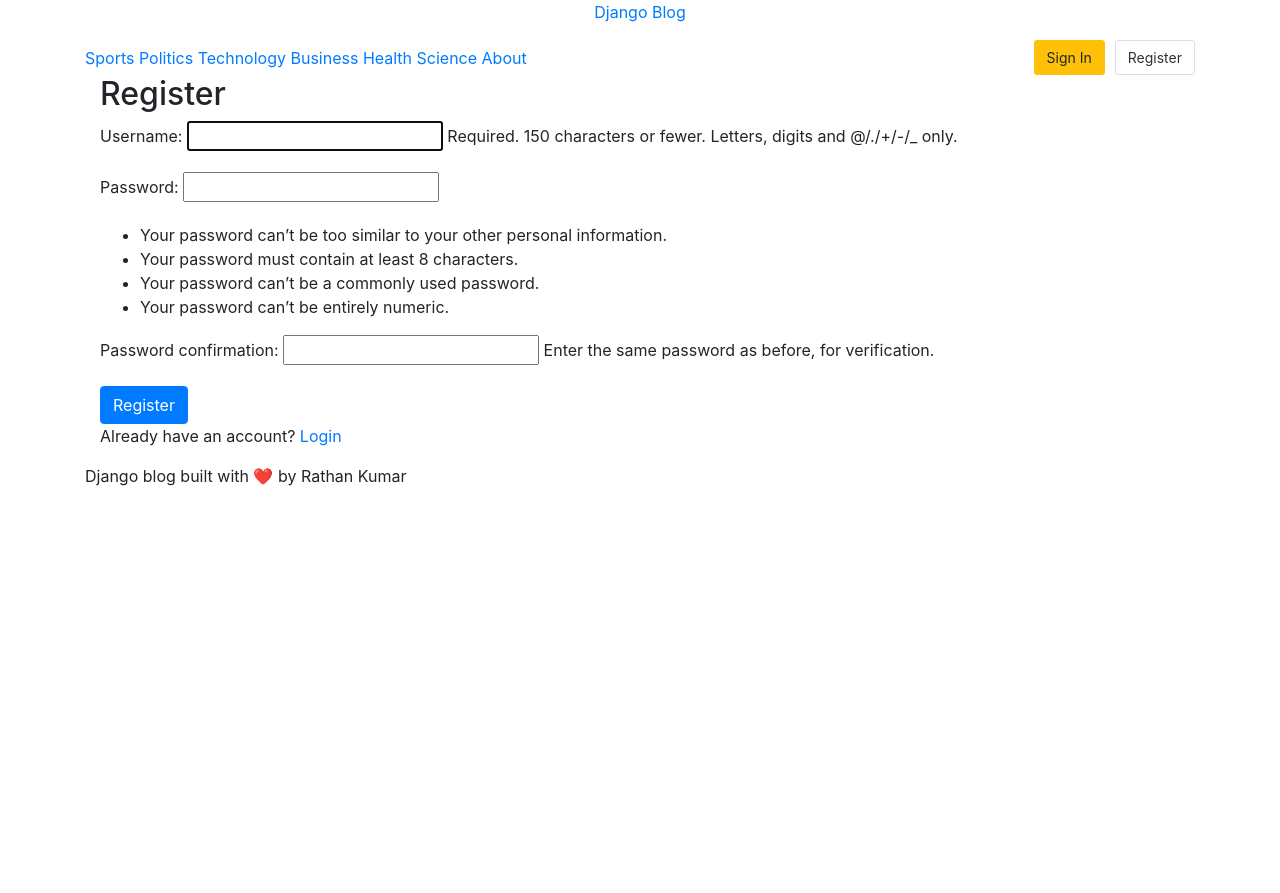
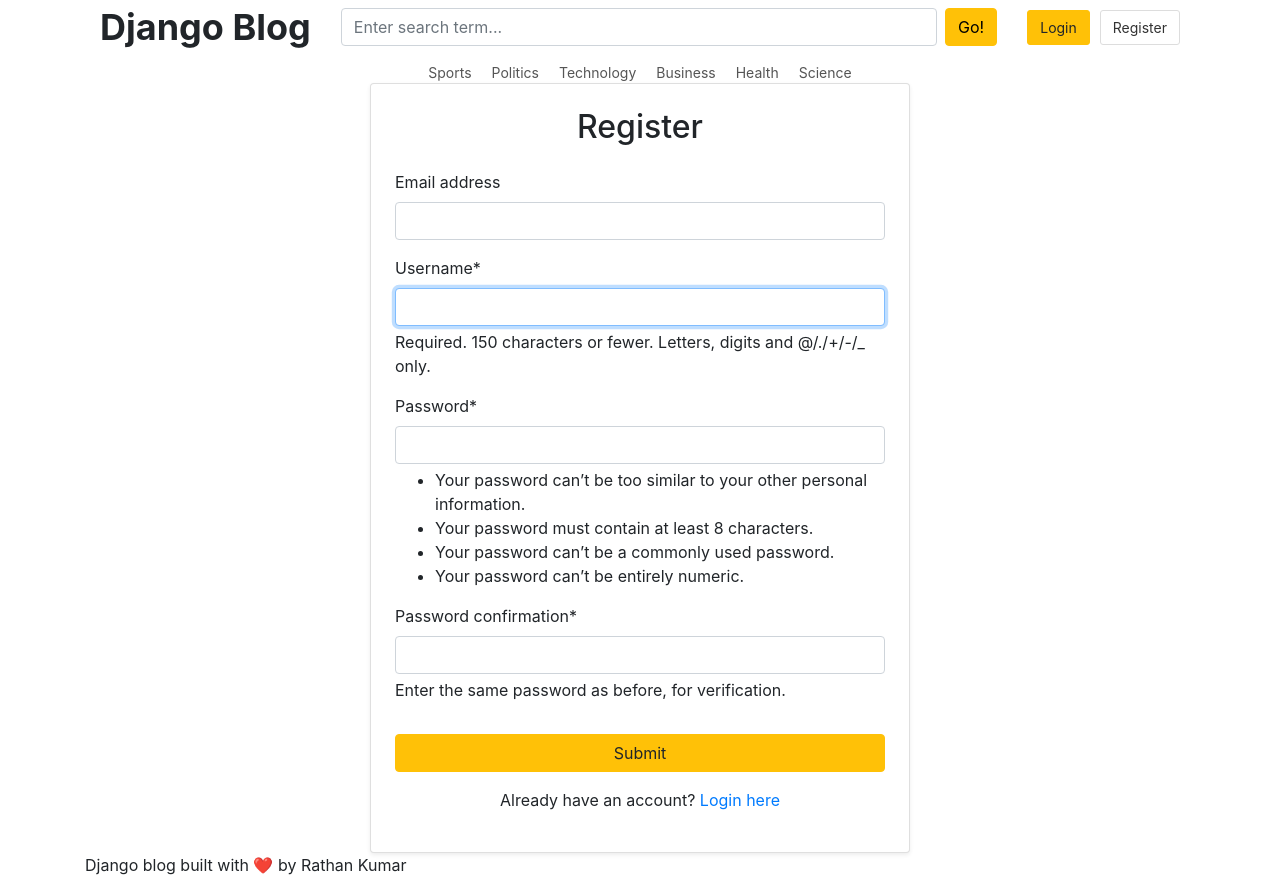
Before and after one commit to makilas157/blog, a Django app: page /register/ in a window 1280 px wide. Before the commit the page ends 486 px from the top, so only its background shows below. Run offline with Django 5.2, Linux system fonts and the light colour scheme; data comes from the database, SQL or seed files in the repository; both versions use the stored data as it was after the commit; some libraries are stand-ins or nearby versions.

Commit message:
Django Blog Completed

```diff
--- /dev/null
+++ b/blog/forms.py
@@ -0,0 +1,10 @@
+from django import forms
+from django.contrib.auth.forms import UserCreationForm
+from django.contrib.auth.models import User
+
+class CustomUserCreationForm(UserCreationForm):
+
+
+    class Meta:
+        model = User
+        fields = ['email','username']
--- a/blog/urls.py
+++ b/blog/urls.py
@@ -7,6 +7,7 @@ urlpatterns = [
     path('blog/<slug:slug>/comment/', views.add_comment, name='add_comment'),
     path('category/<int:category_id>/', views.posts_by_category, name='category'),
     path('search/', views.search, name='search'),
-    path('register/', views.register, name='register'),
+    path('register/', views.RegisterView.as_view(), name='register'),
+    path('login/', views.LoginView.as_view(), name='login'),
     path('about/', views.about_us, name='about'),
 ]
--- a/blog/views.py
+++ b/blog/views.py
@@ -2,10 +2,12 @@ from django.shortcuts import render, get_object_or_404, redirect
 from django.contrib.auth.decorators import login_required
 from django.contrib import messages
 from django.db.models import Q
-from django.contrib.auth.forms import UserCreationForm
+from django.core.paginator import Paginator
+from .forms import CustomUserCreationForm
 from django.contrib.auth import login
-from django.core.paginator import Paginator  # <--- IMPORTANT: NEW IMPORT
 from .models import Blog, Category, Comment, AboutUs, SocialLink
+from django.views import View
+from django.contrib.auth.forms import AuthenticationForm
 
 
 def home(request):
@@ -116,22 +118,35 @@ def search(request):
     return render(request, 'home.html', context)
 
 
-def register(request):
-    """User registration"""
-    if request.method == 'POST':
-        form = UserCreationForm(request.POST)
+# ================= Register View =================
+class RegisterView(View):
+    def get(self, request):
+        form = CustomUserCreationForm()
+        return render(request, 'register.html', {'form': form})
+
+    def post(self, request):
+        form = CustomUserCreationForm(request.POST)
         if form.is_valid():
             user = form.save()
             login(request, user)
             messages.success(request, '✅ Registration successful!')
             return redirect('home')
-    else:
-        form = UserCreationForm()
+        return render(request, 'register.html', {'form': form})
 
-    return render(request, 'register.html', {
-        'form': form,
-        'active_page': 'register',
-    })
+
+# ================= Login View =================
+class LoginView(View):
+    def get(self, request):
+        form = AuthenticationForm()
+        return render(request, 'login.html', {'form': form})
+
+    def post(self, request):
+        form = AuthenticationForm(request, data=request.POST)
+        if form.is_valid():
+            user = form.get_user()
+            login(request, user)
+            return redirect('home')
+        return render(request, 'login.html', {'form': form})
 
 
 def about_us(request):
--- a/blog_main/settings.py
+++ b/blog_main/settings.py
@@ -18,6 +18,8 @@ INSTALLED_APPS = [
     'whitenoise.runserver_nostatic',  # <--- ADD THIS BEFORE staticfiles
     'django.contrib.staticfiles',
     'blog', # ← Your app
+    'crispy_forms',
+    'crispy_bootstrap4',
 ]
 
 MIDDLEWARE = [
@@ -95,3 +97,5 @@ LOGIN_REDIRECT_URL = 'home'
 LOGOUT_REDIRECT_URL = 'home'
 
 DEFAULT_AUTO_FIELD = 'django.db.models.BigAutoField'
+
+CRISPY_TEMPLATE_PACK = 'bootstrap4'
--- a/blog_main/templates/base.html
+++ b/blog_main/templates/base.html
@@ -24,49 +24,67 @@
 
     <!-- ================= HEADER ================= -->
     <header class="blog-header">
+        <div class="container">
 
-        <!-- Title in center -->
-        <div class="text-center mb-3">
-            <a class="blog-header-logo" href="{% url 'home' %}">
+            <!-- Row 1: Title, Search, and Auth Buttons -->
+            <div class="row align-items-center justify-content-between mb-2">
+
+                <!-- Title (Left) -->
+                <div class="col-auto text-left">
+                    <a class="blog-header-logo" href="{% url 'home' %}" style="font-size: 36px; font-weight: bold; color: #212529; text-decoration: none;">
                         Django Blog
                     </a>
                 </div>
 
-        <!-- Category Nav & Auth buttons in one row -->
-        <div class="d-flex justify-content-between align-items-center">
+                <!-- Search Bar (Center) -->
+                <div class="col">
+                    <form method="GET" action="{% url 'search' %}" class="d-flex">
+                        <input type="text" name="keyword" class="form-control" placeholder="Enter search term...">
+                        <button type="submit" class="btn btn-warning ml-2" style="background-color:#ffc107; color:black;">
+                            Go!
+                        </button>
+                    </form>
+                </div>
 
-            <!-- Categories on the left side of this row -->
-            <nav class="category-nav">
-                {% for cat in categories %}
-                    <a href="{% url 'category' cat.id %}">
-                        {{ cat.category_name }}
-                    </a>
-                {% endfor %}
-                <a href="{% url 'about' %}">About</a>
-            </nav>
-
-            <!-- Auth Buttons on the right side of this row -->
-            <div class="auth-section" style="display: flex; gap: 10px; align-items: center;">
+                <!-- Auth Buttons (Right) -->
+                <div class="col-auto text-right">
+                    <div class="auth-section" style="display: flex; justify-content: flex-end; gap: 10px; align-items: center;">
                         {% if user.is_authenticated %}
-                    <span class="auth-btn" style="background:#f0f0f0; padding:6px 12px; border:1px solid #ddd; border-radius:3px;">
-                        Welcome, {{ user.username }}
-                    </span>
-                    <a class="auth-btn register-btn" href="{% url 'logout' %}">
+                            <span style="font-size: 14px;">You are logged in as {{ user.username }}</span>
+                            <form method="POST" action="{% url 'logout' %}" style="display: inline;">
+                                {% csrf_token %}
+                                <button type="submit" class="btn btn-link" style="color: #007bff; text-decoration: none; padding: 0; border: none; background: none; cursor: pointer;">
                                     Logout
-                    </a>
+                                </button>
+                            </form>
                         {% else %}
                             <a class="auth-btn signin-btn" href="{% url 'login' %}">
-                        Sign In
+                                Login
                             </a>
                             <a class="auth-btn register-btn" href="{% url 'register' %}">
                                 Register
                             </a>
                         {% endif %}
                     </div>
+                </div>
+
+            </div>
+
+            <!-- Row 2: Categories -->
+            <div class="row">
+                <div class="col-12 text-center">
+                    <nav class="category-nav d-flex justify-content-center flex-wrap" style="gap: 20px;">
+                        {% for cat in categories %}
+                            <a href="{% url 'category' cat.id %}" style="color:#555; text-decoration:none; font-size:14px;">
+                                {{ cat.category_name }}
+                            </a>
+                        {% endfor %}
+                    </nav>
+                </div>
+            </div>
 
         </div>
     </header>
-
 
     <!-- ================= MESSAGES ================= -->
 
--- a/blog_main/templates/home.html
+++ b/blog_main/templates/home.html
@@ -79,7 +79,6 @@
     <!-- Posts -->
     <div class="col-md-8 blog-main">
 
-        <!-- UPDATED: changed 'posts' to 'page_obj' -->
         {% for post in page_obj %}
             <div class="card border-0 mb-3">
                 <div class="card-body">
@@ -100,7 +99,7 @@
             <p>No posts found.</p>
         {% endfor %}
 
-        <!-- ================= PAGINATION LINKS (NEW) ================= -->
+        <!-- ================= PAGINATION ================= -->
         {% if page_obj.has_other_pages %}
             <nav aria-label="Page navigation" class="mt-4">
                 <ul class="pagination justify-content-center">
@@ -162,7 +161,7 @@
             </ol>
         </div>
 
-        <div class="p-3 mb-3 bg-light rounded">
+        <div class="p-3 mb-3 bg-white border rounded">
             <h4 class="font-italic">Follow Us</h4>
             <ol class="list-unstyled mb-0">
                 {% if social_links %}
--- a/blog_main/templates/register.html
+++ b/blog_main/templates/register.html
@@ -1,13 +1,22 @@
 {% extends 'base.html' %}
+{% load crispy_forms_tags %}
 
 {% block content %}
-<div class="container">
-    <h2>Register</h2>
-    <form method="POST">
-        {% csrf_token %}
-        {{ form.as_p }}
-        <button type="submit" class="btn btn-primary">Register</button>
-    </form>
-    <p>Already have an account? <a href="{% url 'login' %}">Login</a></p>
+<div class="row">
+    <div class="col-md-6 mx-auto">
+        <div class="card p-4 shadow-sm">
+            <h2 class="text-center mb-4">Register</h2>
+            <form method="POST">
+                {% csrf_token %}
+
+                {{ form|crispy }}  <!-- இதைப் பயன்படுத்தவும் -->
+
+                <button type="submit" class="btn btn-warning w-100 mt-3">Submit</button>
+            </form>
+            <p class="text-center mt-3">
+                Already have an account? <a href="{% url 'login' %}">Login here</a>
+            </p>
+        </div>
+    </div>
 </div>
 {% endblock %}
```
Also changed, not shown: blog_main/templates/login.html (+16 -7 lines), blog_main/views.py (+18 -27 lines), db.sqlite3. Lines whose indentation alone changed are shown as unchanged.
